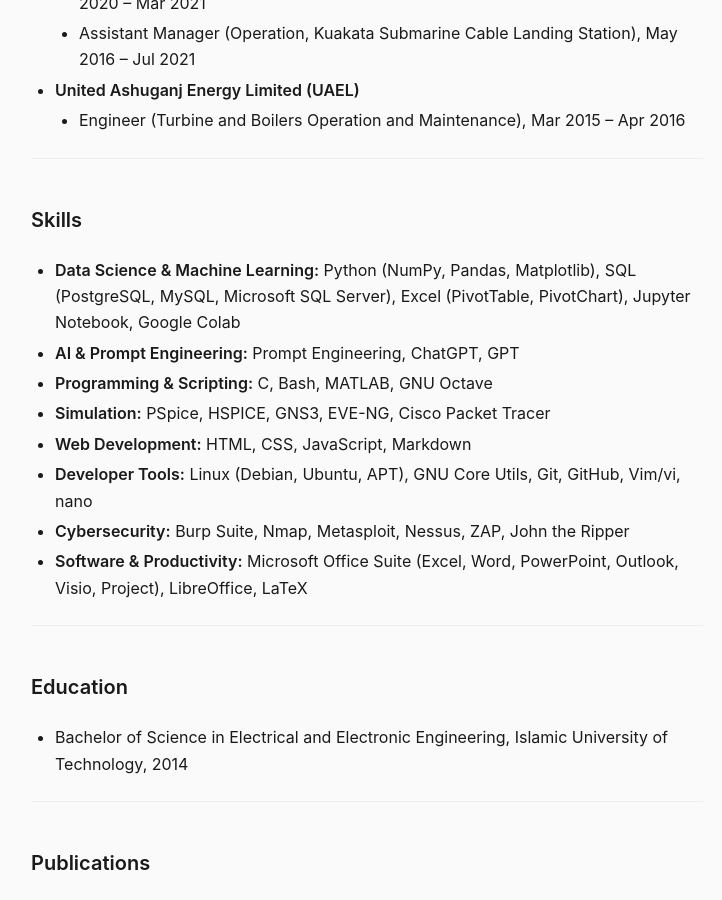
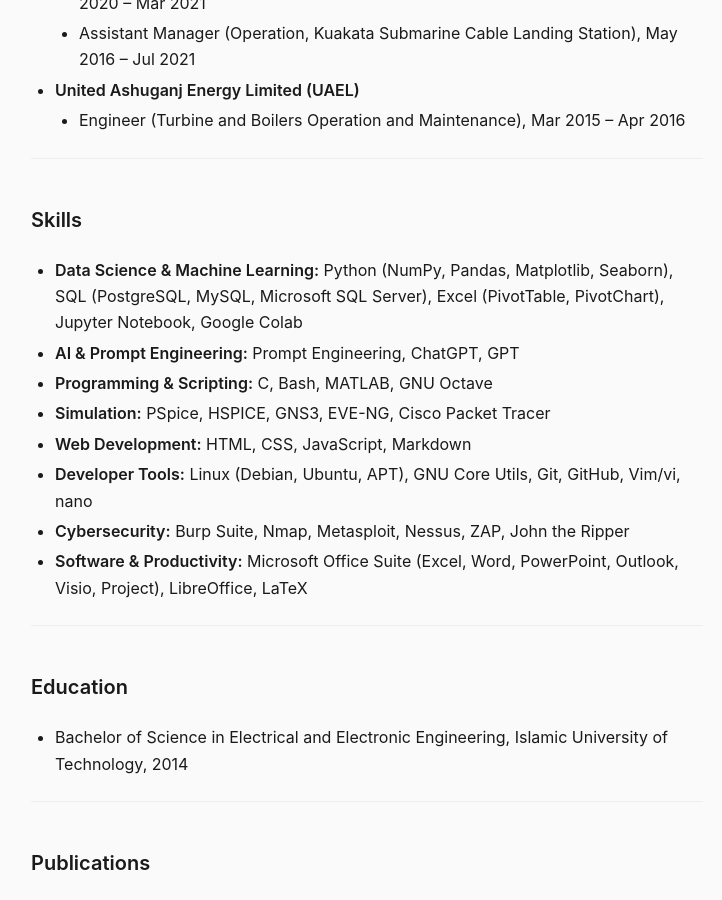
Before and after one commit to muntasimulhaque/muntasimulhaque.github.io, a Jekyll site: the page built from index.md, in a window 1280 px wide and 900 px high, scrolled down 931 px. Shown: the whole window, without its empty margins (273-995 px from the left). Built offline with Jekyll 4.4.1, drawn with Linux system fonts in a browser that asks for light colours; some of the changed text lies outside the part shown.

Commit message:
Update index.md

```diff
--- a/index.md
+++ b/index.md
@@ -30,7 +30,7 @@
 
 #### Skills
 
-* **Data Science & Machine Learning:** Python (NumPy, Pandas, Matplotlib), SQL (PostgreSQL, MySQL, Microsoft SQL Server), Excel (PivotTable, PivotChart), Jupyter Notebook, Google Colab
+* **Data Science & Machine Learning:** Python (NumPy, Pandas, Matplotlib, Seaborn), SQL (PostgreSQL, MySQL, Microsoft SQL Server), Excel (PivotTable, PivotChart), Jupyter Notebook, Google Colab
 * **AI & Prompt Engineering:** Prompt Engineering, ChatGPT, GPT
 * **Programming & Scripting:** C, Bash, MATLAB, GNU Octave
 * **Simulation:** PSpice, HSPICE, GNS3, EVE-NG, Cisco Packet Tracer
@@ -66,6 +66,7 @@
 #### Training and Certification
 
 * **Python**
+    * Introduction to Data Visualization with Seaborn (DataCamp)
     * Joining Data with pandas (DataCamp)
     * Data Manipulation with pandas (DataCamp)
     * Intermediate Python (DataCamp)
```
